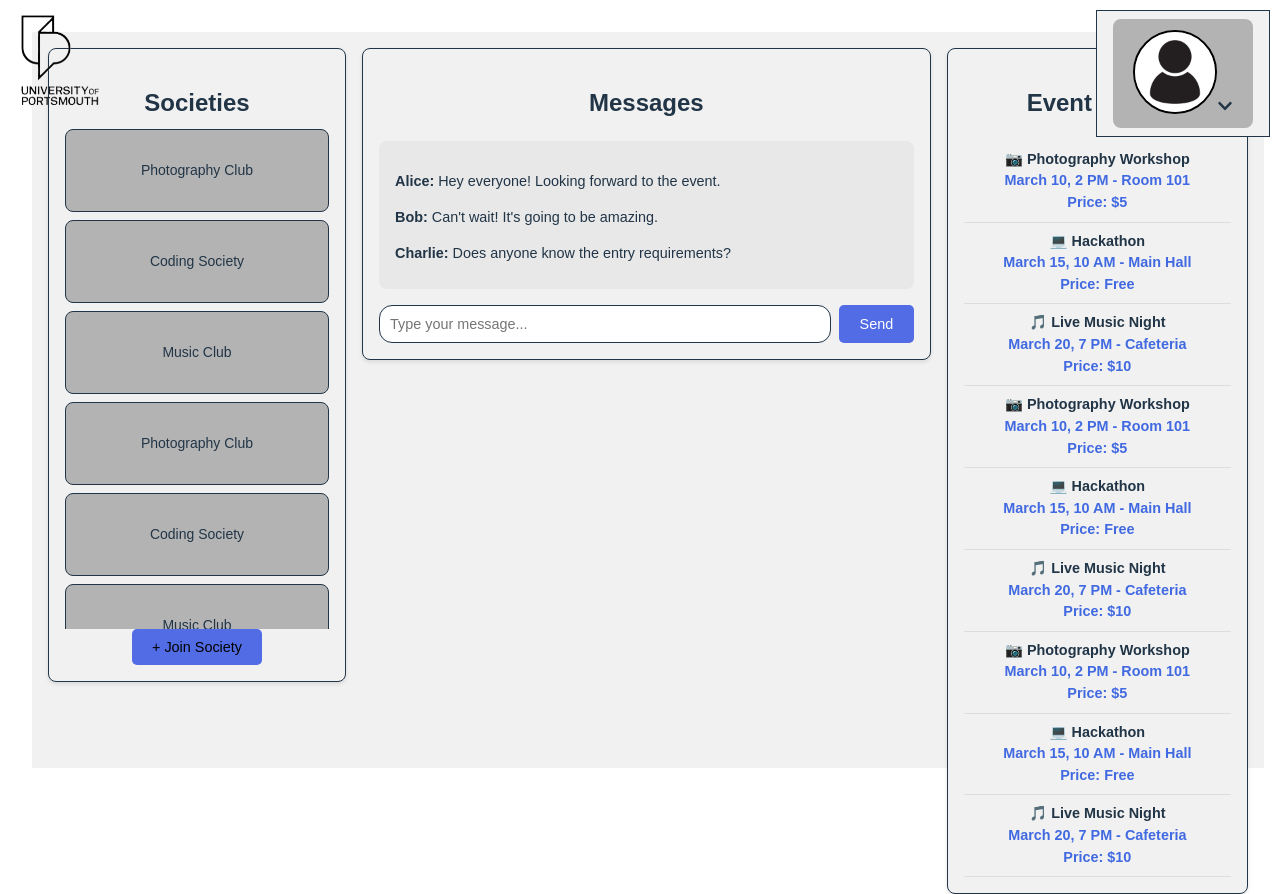
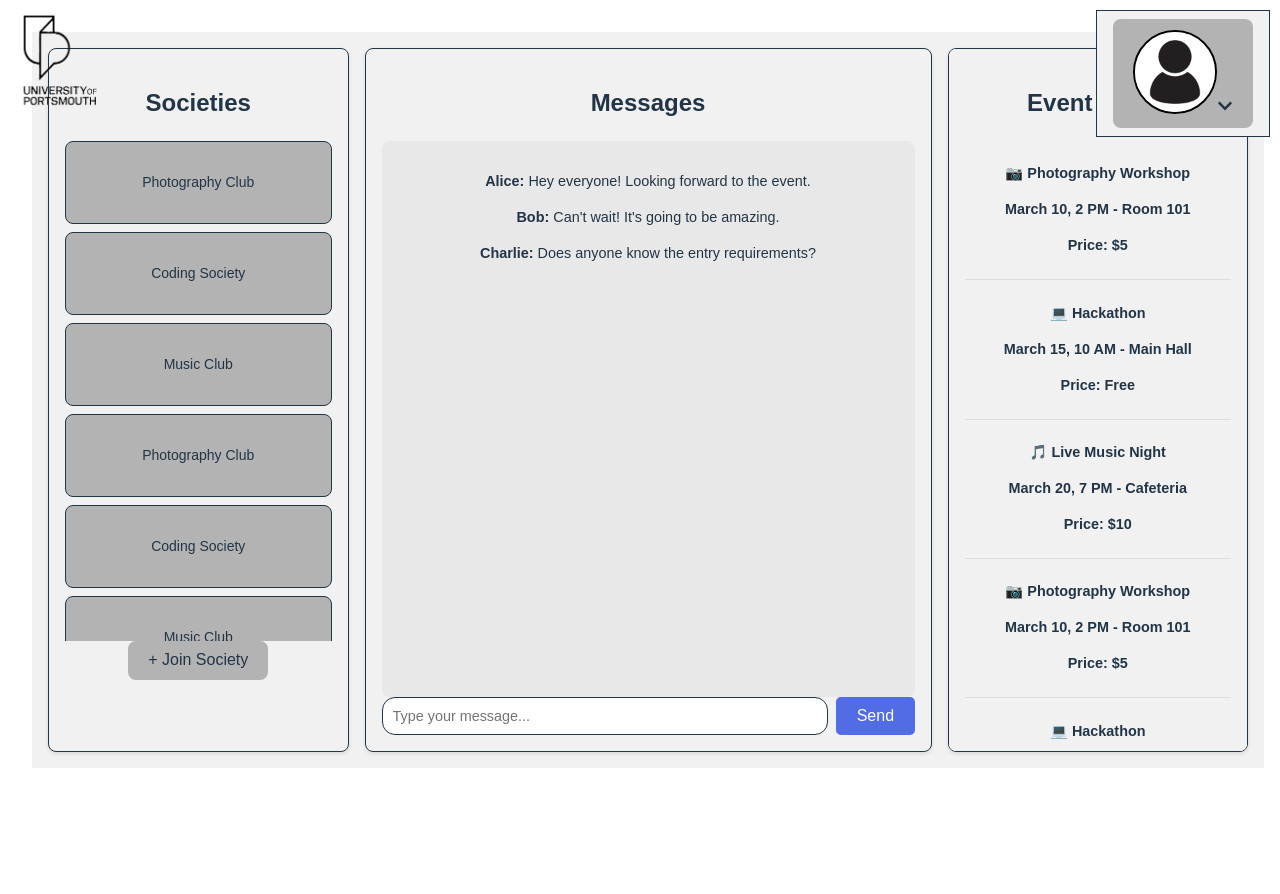
Before and after one commit to PortsmouthTeam6C/SETaP-Code, a React (Vite) app in the folder Frontend/: page /Homepage in a window 1280 px wide. After the commit the page ends 800 px from the top, so only its background shows below. Built offline with nearby package versions, Linux system fonts and the light colour scheme.

Commit message:
Update HomePage.css

```diff
--- a/Frontend/src/pages/HomePage.css
+++ b/Frontend/src/pages/HomePage.css
@@ -1,26 +1,33 @@
 /* Global Styles */
+:root {
+  --container-bg: #f9f9f9;
+  --container2-bg: #fff;
+  --text: #333;
+  --text2: #666;
+}
+
 body {
-  color: #333;
+  color: var(--text);
   margin: 0;
   font-family: Arial, sans-serif;
+  display: flex;
+  flex-direction: column;
+  align-items: center;
 }
 
 /* Main Container */
 .container {
-  display: flex;
-  flex-wrap: wrap;
-  justify-content: space-between;
-  align-items: flex-start;
-  width: 100%;
+  display: grid;
+  grid-template-columns: repeat(auto-fit, minmax(280px, 1fr));
+  gap: 1rem;
+  width: 90vw;
   padding: 2vw;
-  gap: 1rem;
 }
 
-/* Society Section */
-.society {
-  flex: 1;
-  max-width: 22%;
-  min-width: 200px;
+/* Society, Messages, and Events Sections */
+.society,
+.messages,
+.event {
   padding: 1rem;
   background-color: var(--container-bg);
   border: 1px solid var(--text);
@@ -30,25 +37,25 @@ body {
   flex-direction: column;
 }
 
+/* Society Section */
+.society {
+  min-width: min(200px, 22%);
+  flex: 1;
+}
+
 .society h2 {
   font-size: clamp(1rem, 2vw, 1.5rem);
-  margin-bottom: 0.5rem;
 }
 
 .toggle-button {
   background-color: #516ce5;
-  color: rgb(0, 0, 0);
+  color: black;
   border: none;
   padding: 0.5vw 1vw;
   border-radius: 5px;
   cursor: pointer;
   font-size: clamp(0.75rem, 1vw, 1rem);
   transition: background-color 0.3s ease;
-  margin-bottom: 1rem;
-}
-
-.toggle-button:hover {
-  background-color: #6b8bd1;
 }
 
 .society_list {
@@ -58,42 +65,10 @@ body {
   overflow-y: auto;
 }
 
-.society-item {
-  padding: 0.5rem;
-  border-bottom: 1px solid var(--text);
-}
-
-.add-society {
-  text-align: center;
-}
-
-.add-society button {
-  background-color: #516ce5;
-  color: rgb(0, 0, 0);
-  border: none;
-  padding: 0.8vw 1.6vw;
-  border-radius: 5px;
-  cursor: pointer;
-  font-size: clamp(0.9rem, 1vw, 1.2rem);
-  transition: background-color 0.3s ease;
-}
-
-.add-society button:hover {
-  background-color: #6b8bd1;
-}
-
 /* Messages Section */
 .messages {
   flex: 2;
-  max-width: 50%;
   min-width: 350px;
-  padding: 1rem;
-  background-color: var(--container-bg);
-  border: 1px solid var(--text);
-  border-radius: 0.5rem;
-  box-shadow: 0 2px 4px rgba(0, 0, 0, 0.1);
-  display: flex;
-  flex-direction: column;
 }
 
 .message-box {
@@ -102,15 +77,13 @@ body {
   background-color: var(--container2-bg);
   padding: 1rem;
   border-radius: 0.5rem;
-  margin-bottom: 1rem;
-  text-align: left;
 }
 
 .message-box p {
   font-size: clamp(0.9rem, 1vw, 1.1rem);
-  margin-bottom: 0.5rem;
 }
 
+/* Message Input */
 .message-input {
   display: flex;
   gap: 0.5rem;
@@ -132,7 +105,6 @@ body {
   border-radius: 5px;
   cursor: pointer;
   transition: background-color 0.3s ease;
-  font-size: clamp(0.9rem, 1vw, 1.1rem);
 }
 
 .message-input button:hover {
@@ -142,13 +114,7 @@ body {
 /* Event Board Section */
 .event {
   flex: 1;
-  max-width: 26%;
   min-width: 250px;
-  padding: 1rem;
-  background-color: var(--container-bg);
-  border: 1px solid var(--text);
-  border-radius: 0.5rem;
-  box-shadow: 0 2px 4px rgba(0, 0, 0, 0.1);
   overflow-y: auto;
 }
 
@@ -160,39 +126,27 @@ body {
 .event-item p {
   font-size: clamp(0.9rem, 1vw, 1.2rem);
   font-weight: 600;
-  margin: 0;
 }
 
-.event-details,
-.event-price {
-  font-size: clamp(0.8rem, 1vw, 1rem);
-  color: var(--text2);
-  font-weight: 600;
-}
-
-/* Profile Button Section */
+/* Profile & University Logo */
 .profileHomePage-section {
   position: absolute;
   top: 10px;
   right: 10px;
-  object-fit: cover;
 }
 
-/* Uni Logo Section */
 .uniHomePage-logo {
   position: absolute;
   top: 10px;
   left: 10px;
   width: clamp(60px, 10vw, 100px);
   height: clamp(60px, 10vw, 100px);
-  object-fit: cover;
 }
 
-/* RESPONSIVE DESIGN */
+/* Responsive Adjustments */
 @media (max-width: 1024px) {
   .container {
-    justify-content: center;
-    flex-wrap: wrap;
+    grid-template-columns: 1fr 1fr;
   }
 
   .society {
@@ -210,8 +164,8 @@ body {
 
 @media (max-width: 768px) {
   .container {
-    flex-direction: column;
-    align-items: center;
+    grid-template-columns: 1fr;
+    justify-items: center;
   }
 
   .society,
```
